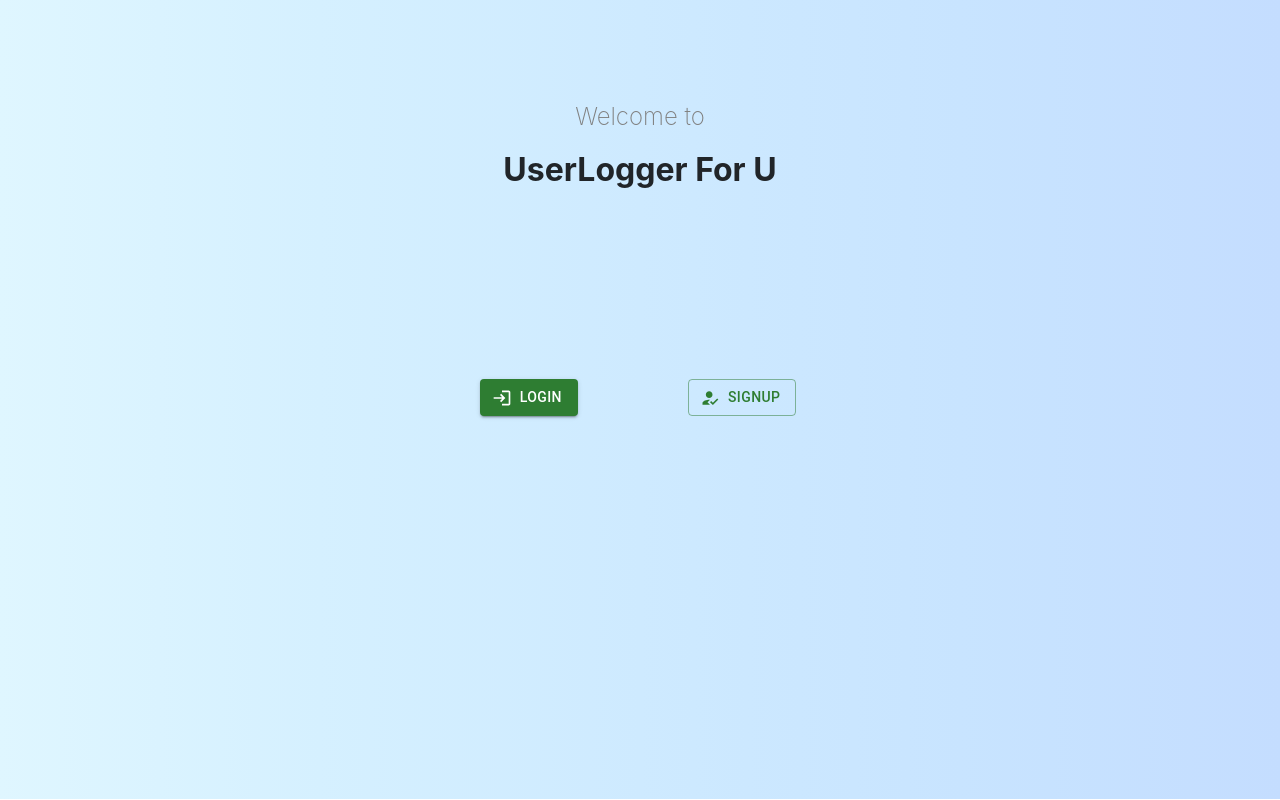
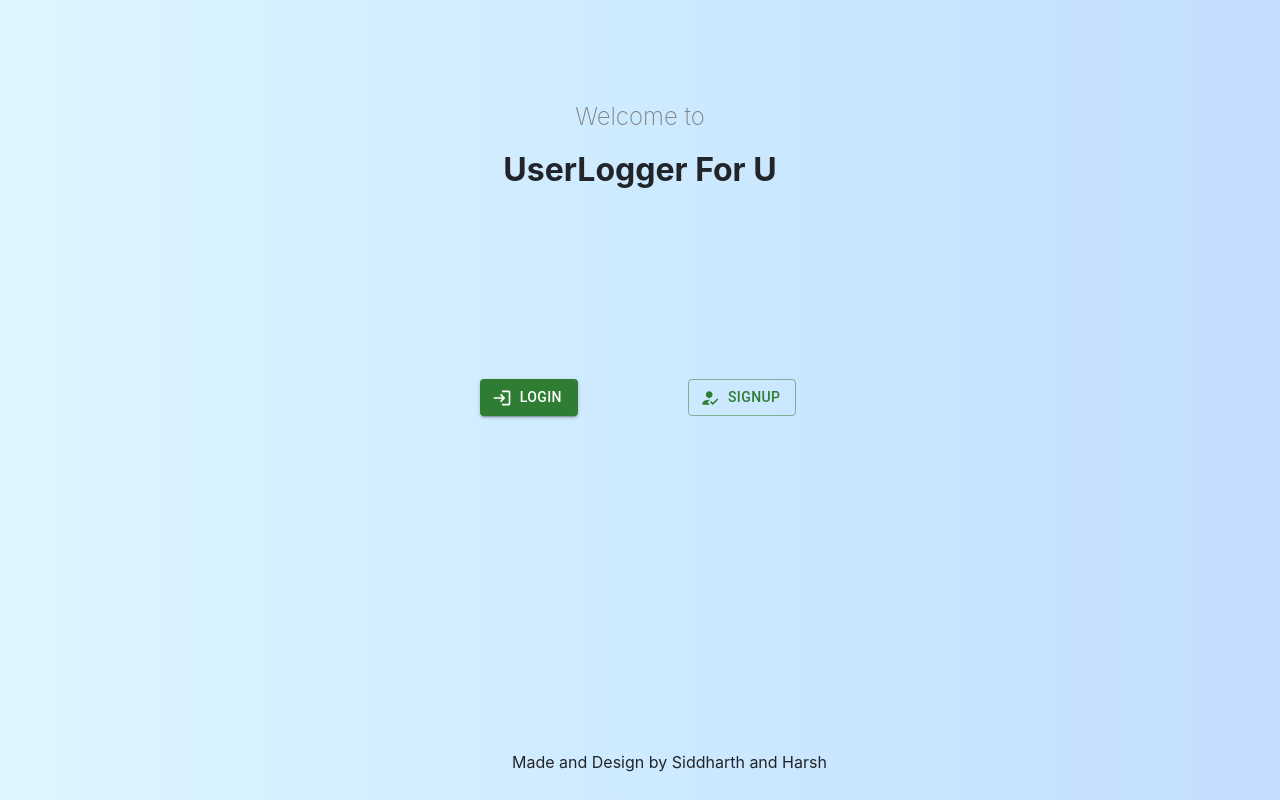
Before and after one commit to SiDDhartharG/user-logger-for-u, a React (Create React App) app in the folder frontend/: page / in a window 1280 px wide. Built offline with nearby package versions, Linux system fonts and the light colour scheme.

Commit message:
added footer

```diff
--- /dev/null
+++ b/frontend/src/Components/Footer.js
@@ -0,0 +1,11 @@
+import React from 'react';
+
+function Footer(props) {
+    return (
+        <div className='footer'>
+            <p>Made and Design by Siddharth and Harsh</p>
+        </div>
+    );
+}
+
+export default Footer;
--- a/frontend/src/Components/Header.js
+++ b/frontend/src/Components/Header.js
@@ -39,7 +39,7 @@ const Header = (props) => {
             {GetUserNameFromToken()}&nbsp;&nbsp;&nbsp;
           </span>
           <div onClick={handleLogout}>
-            <Button style={{ width:"auto"}} endIcon={<LogoutIcon/>}>
+            <Button style={{ width:"auto",color:"black"}} endIcon={<LogoutIcon/>}>
               Logout
             </Button>
             &nbsp;&nbsp;
--- a/frontend/src/Components/index.js
+++ b/frontend/src/Components/index.js
@@ -7,4 +7,5 @@ import TableCard from "./TableCard";
 import TableView from "./TableView";
 import CreateTable from "./CreateTable";
 import Navbar from "./Navbar";
-export { Home, Login, Signup, Dashboard, Landing,TableCard ,TableView ,CreateTable ,Navbar };
+import Footer from "./Footer";
+export { Home, Login, Signup, Dashboard, Landing,TableCard ,TableView ,CreateTable ,Navbar,Footer };
--- a/frontend/src/index.css
+++ b/frontend/src/index.css
@@ -5,6 +5,7 @@ body {
     sans-serif;
   -webkit-font-smoothing: antialiased;
   -moz-osx-font-smoothing: grayscale;
+  background-image: linear-gradient(to right, #dff6ff, #d5f0ff, #ceeaff, #c8e4ff, #c4ddff);
 }
 
 code {
@@ -17,7 +18,6 @@ code {
   height: 100vh;
   margin-top: 100px;
   margin: -1px;
-  background-image: linear-gradient(to right, #dff6ff, #d5f0ff, #ceeaff, #c8e4ff, #c4ddff);
 }
 .landing-div{
   width:50%;
@@ -211,7 +211,7 @@ code {
 
 .search-container {
   width: 50%;
-  margin: 30px 120px;
+  margin: 30px;
   background-color: #e7ebf0;
   height: 300px;
   padding-top: 10px;
@@ -219,12 +219,12 @@ code {
 }
 
 .search-bar {
-  width: 80%;
+  width: 60%;
   align-items: center;
   border: 1px black;
   display: flex;
   height: 50px;
-  margin: 10px auto;
+  margin: 10px;
   background-color: white;
   border-radius: 5px;
 }
@@ -253,3 +253,10 @@ code {
 .filter-row-entity-name {
   width: 40%;
 }
+
+.footer{
+  position: absolute;
+  bottom:10px;
+  margin-top: 30px;
+  left: 40%;
+}
--- a/frontend/src/index.js
+++ b/frontend/src/index.js
@@ -2,6 +2,7 @@ import React from "react";
 import ReactDOM from "react-dom/client";
 import "./index.css";
 import App from "./Components/App";
+import { Footer } from "./Components";
 import { BrowserRouter as Router } from "react-router-dom";
 
 const root = ReactDOM.createRoot(document.getElementById("root"));
@@ -9,6 +10,7 @@ root.render(
   <React.StrictMode>
     <Router>
       <App />
+      <Footer />
     </Router>
   </React.StrictMode>
 );
```
